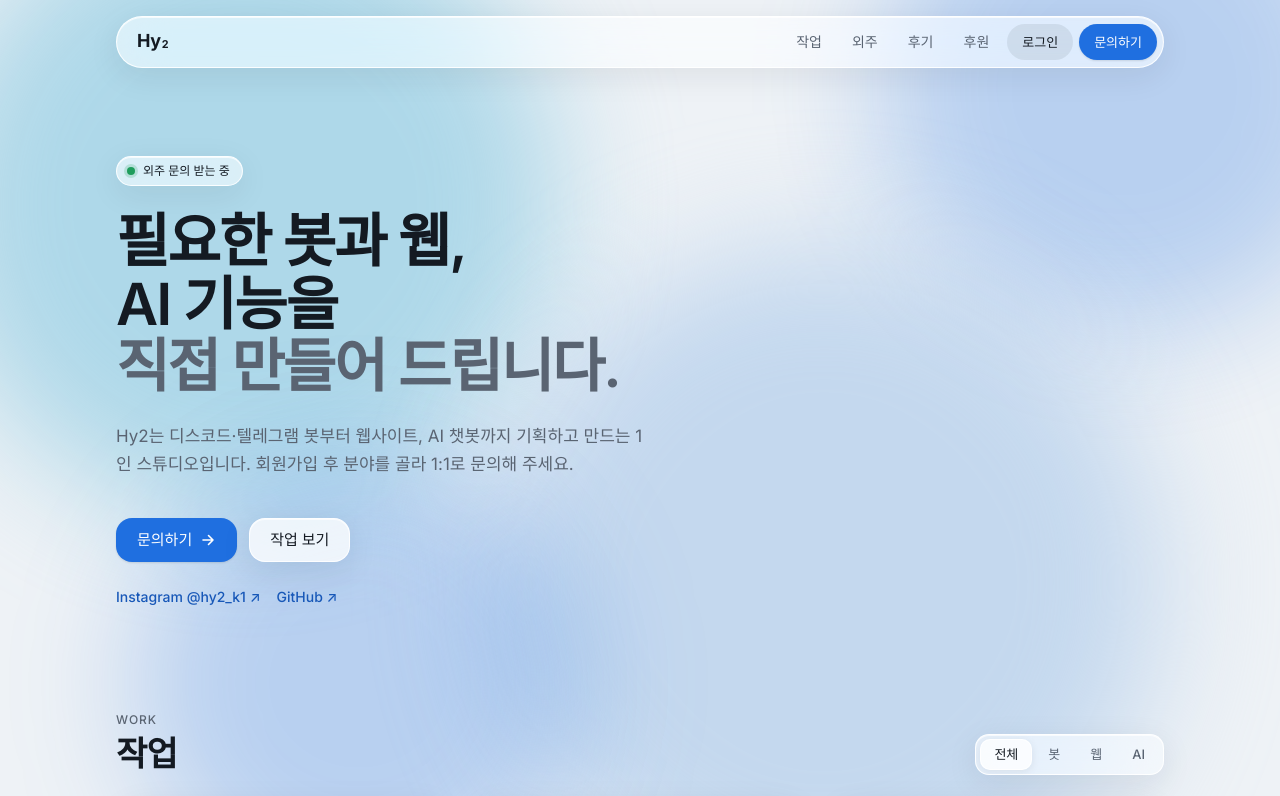
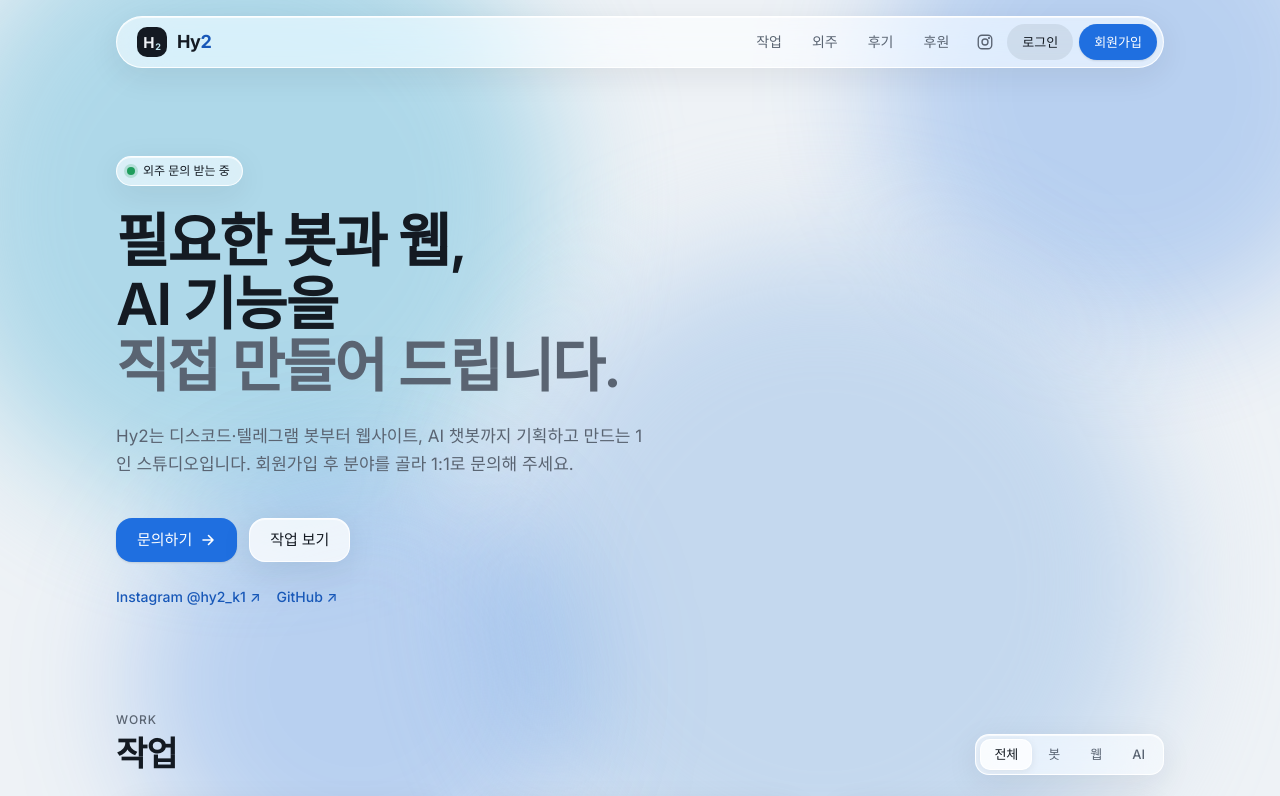
Before and after one commit to Hy2-ai/Hy2, a plain HTML site: page public/index.html in a window 1280 px wide. Shown: the top 796 px of the page. Drawn offline with Linux system fonts and the light colour scheme; no server answers; animation ran at ten frames a second.

Commit message:
상단 메뉴 개선: 새 Hy2 로고, 인스타 링크, 로그인 후 내 문의·프로필 메뉴(내 정보·관리·로그아웃)
Co-Authored-By: Claude Opus 5.5 <noreply@anthropic.com>
Claude-Session: https://claude.ai/code/session_01XsAmtY81V22qVe7gvLmjQ3

```diff
--- a/public/assets/app.js
+++ b/public/assets/app.js
@@ -161,24 +161,51 @@
     location.href = "index.html";
   }
 
-  // 상단 메뉴의 로그인 버튼 상태
+  // 상단 메뉴의 로그인 상태: 로그인 전 → 로그인·문의하기 / 로그인 후 → 내 문의 + 프로필 메뉴
+  async function navUser() {
+    const { data } = await sb.auth.getSession();
+    if (!data.session) return null;
+    try {
+      const { data: ok } = await sb.rpc("session_ok");
+      if (ok !== true) return null;
+      const { data: p } = await sb.from("profiles").select("username, name, role").eq("id", data.session.user.id).maybeSingle();
+      return p || null;
+    } catch { return null; }
+  }
+
   async function paintNav() {
     const slot = $("#nav-auth");
     if (!slot) return;
-    const { data } = await sb.auth.getSession();
+    const page = location.pathname.split("/").pop() || "index.html";
+    const me = await navUser();
     slot.replaceChildren();
-    if (data.session) {
-      let isAdmin = false;
-      try {
-        const { data: ok } = await sb.rpc("is_admin_session");
-        isAdmin = ok === true;
-      } catch {}
-      if (isAdmin) slot.append(h("a", { class: "btn btn-quiet btn-sm btn-pill", href: "admin.html" }, "관리"));
-      slot.append(h("a", { class: "btn btn-primary btn-sm btn-pill", href: "inquiry.html" }, "내 문의"));
-    } else {
+    if (!me) {
       slot.append(h("a", { class: "btn btn-quiet btn-sm btn-pill", href: "login.html" }, "로그인"));
-      slot.append(h("a", { class: "btn btn-primary btn-sm btn-pill", href: "login.html?mode=signup" }, "문의하기"));
+      slot.append(h("a", { class: "btn btn-primary btn-sm btn-pill", href: "login.html?mode=signup" }, "회원가입"));
+      return;
     }
+    if (!page.startsWith("inquiry")) slot.append(h("a", { class: "btn btn-primary btn-sm btn-pill", href: "inquiry.html" }, "내 문의"));
+
+    const menu = h("div", { class: "user-menu glass", id: "user-menu", role: "menu", hidden: true },
+      h("div", { class: "um-head" },
+        h("span", { class: "avatar", "aria-hidden": "true", text: me.name.slice(0, 1) }),
+        h("div", {}, h("b", { text: me.name }), h("small", { text: `@${me.username}${me.role === "admin" ? " · 어드민" : ""}` }))),
+      h("a", { role: "menuitem", href: "inquiry.html" }, "내 문의"),
+      h("a", { role: "menuitem", href: "inquiry.html?account=1" }, "내 정보 · 보안"),
+      me.role === "admin" ? h("a", { role: "menuitem", href: "admin.html" }, "관리자 페이지") : null,
+      h("hr"),
+      h("button", { role: "menuitem", type: "button", class: "danger", onclick: logout }, "로그아웃"));
+    const btn = h("button", { class: "user-btn", type: "button", "aria-haspopup": "menu", "aria-expanded": "false", "aria-controls": "user-menu", "aria-label": `${me.name} 계정 메뉴` },
+      h("span", { class: "avatar", "aria-hidden": "true", text: me.name.slice(0, 1) }));
+    const toggle = (open) => {
+      menu.hidden = !open;
+      btn.setAttribute("aria-expanded", open);
+      if (open) menu.querySelector("a,button")?.focus();
+    };
+    btn.addEventListener("click", (e) => { e.stopPropagation(); toggle(menu.hidden); });
+    document.addEventListener("click", (e) => { if (!menu.hidden && !menu.contains(e.target)) toggle(false); });
+    document.addEventListener("keydown", (e) => { if (e.key === "Escape" && !menu.hidden) { toggle(false); btn.focus(); } });
+    slot.append(h("div", { class: "user-wrap" }, btn, menu));
   }
 
   // ── 배경: 유리 뒤에서 천천히 흐르는 색 원반 ──
--- a/public/assets/style.css
+++ b/public/assets/style.css
@@ -52,9 +52,6 @@ ul,ol{margin:0;padding:0;list-style:none}
 /* nav */
 .nav-shell{position:sticky;top:0;z-index:20;padding-block:var(--s4)}
 .nav{display:flex;align-items:center;justify-content:space-between;gap:var(--s4);border-radius:999px;padding:6px 6px 6px 20px}
-.brand{font-weight:700;font-size:18px;letter-spacing:-.02em;color:var(--ink);white-space:nowrap}
-.brand sub{font-size:.6em;vertical-align:baseline;position:relative;top:.15em;margin-left:1px}
-.brand:hover{text-decoration:none}
 .nav-right{display:flex;align-items:center;gap:4px}
 .nav-links{display:flex;gap:2px}
 .nav-links a{display:block;padding:8px 14px;border-radius:999px;color:var(--ink-muted);font-size:14px;font-weight:500}
@@ -170,3 +167,30 @@ textarea.input{height:auto;min-height:110px;padding:12px 14px;resize:vertical}
 .star-pick button{border:0;background:none;font-size:28px;line-height:1;cursor:pointer;color:var(--line);padding:2px}
 .star-pick button.on{color:#e3a008}
 .otp-input{font:600 26px/1 var(--mono);letter-spacing:.4em;text-align:center;height:58px}
+
+/* 로고: 둥근 사각 마크 + 글자 */
+.brand{display:inline-flex;align-items:center;gap:10px;font-weight:700;font-size:18px;letter-spacing:-.03em;color:var(--ink);white-space:nowrap;line-height:1}
+.brand .mark{width:30px;height:30px;border-radius:10px;background:var(--ink);color:var(--canvas);display:flex;align-items:center;justify-content:center;gap:1px;font:700 15px/1 var(--sans);letter-spacing:-.02em;flex:none;padding-top:1px}
+.brand .mark i{font-style:normal;font-size:9px;font-weight:700;color:var(--aqua);transform:translateY(4px)}
+.brand .word em{font-style:normal;color:var(--accent-text)}
+.brand .tag-admin{font-size:12px;font-weight:500;color:var(--ink-muted);letter-spacing:0;padding:3px 8px;border-radius:999px;background:var(--hairline)}
+
+/* 상단 메뉴 오른쪽 */
+.nav-auth{display:flex;align-items:center;gap:6px}
+.icon-link{display:grid;place-items:center;width:36px;height:36px;border-radius:999px;color:var(--ink-muted)}
+.icon-link:hover{background:var(--hairline);color:var(--ink)}
+.icon-link svg{width:18px;height:18px}
+.user-wrap{position:relative}
+.user-btn{border:0;padding:2px;border-radius:999px;background:none;cursor:pointer;display:grid}
+.avatar{width:34px;height:34px;border-radius:50%;background:var(--aqua);color:var(--ink);display:grid;place-items:center;font:600 14px/1 var(--sans);flex:none}
+.user-btn:hover .avatar,.user-btn[aria-expanded="true"] .avatar{box-shadow:0 0 0 2px var(--accent)}
+.user-menu{position:absolute;right:0;top:calc(100% + 10px);z-index:30;width:240px;padding:8px;border-radius:18px;display:grid;gap:2px;background:var(--glass-strong)}
+.user-menu .um-head{display:flex;align-items:center;gap:10px;padding:8px 10px 12px}
+.user-menu .um-head b{display:block;font-size:14px;font-weight:600;line-height:20px}
+.user-menu .um-head small{display:block;font-size:12px;color:var(--ink-muted)}
+.user-menu a,.user-menu button{display:block;width:100%;text-align:left;padding:10px 12px;border-radius:10px;border:0;background:none;font:500 14px/1.2 var(--sans);color:var(--ink);cursor:pointer}
+.user-menu a:hover,.user-menu button:hover{background:var(--hairline);text-decoration:none}
+.user-menu .danger{color:var(--danger)}
+.user-menu hr{border:0;border-top:1px solid var(--hairline);margin:4px 0}
+@media (max-width:359px){.brand .word{display:none}}
+.brand:hover{text-decoration:none}
--- a/public/index.html
+++ b/public/index.html
@@ -142,7 +142,7 @@ footer{padding-block:var(--s6) var(--s10);display:flex;flex-wrap:wrap;justify-co
 <div class="wrap">
   <div class="nav-shell">
     <nav class="nav glass" aria-label="주요 메뉴">
-      <a class="brand" href="#top">Hy<sub>2</sub></a>
+      <a class="brand" href="#top" aria-label="Hy2 홈"><span class="mark" aria-hidden="true">H<i>2</i></span><span class="word">Hy<em>2</em></span></a>
       <div class="nav-right">
         <ul class="nav-links">
           <li><a href="#work">작업</a></li>
@@ -150,7 +150,8 @@ footer{padding-block:var(--s6) var(--s10);display:flex;flex-wrap:wrap;justify-co
           <li><a href="#reviews">후기</a></li>
           <li><a href="#support">후원</a></li>
         </ul>
-        <div id="nav-auth" style="display:flex;gap:6px"></div>
+        <a class="icon-link" href="https://www.instagram.com/hy2_k1" target="_blank" rel="noopener" aria-label="Hy2 인스타그램"><svg viewBox="0 0 24 24" fill="none" stroke="currentColor" stroke-width="1.8" stroke-linecap="round" stroke-linejoin="round"><rect x="3" y="3" width="18" height="18" rx="5"/><circle cx="12" cy="12" r="4"/><circle cx="17.3" cy="6.7" r=".6" fill="currentColor"/></svg></a>
+        <div id="nav-auth" class="nav-auth"></div>
       </div>
     </nav>
   </div>
```
Also changed, not shown: public/admin.html (+2 -4 lines), public/inquiry.html (+2 -3 lines), public/login.html (+1 -1 lines), public/privacy.html (+1 -1 lines).
